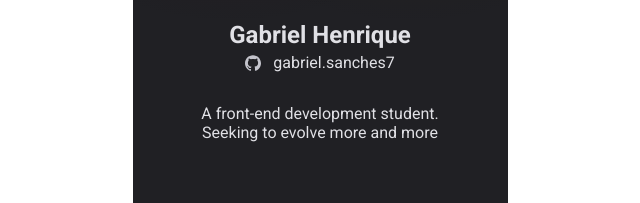
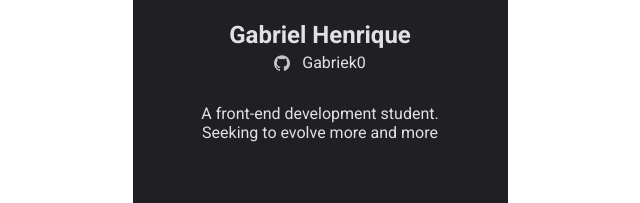
Before and after one commit to Gabriek0/nlw-heat-origin, a plain HTML site: page index.html in a window 1280 px wide. Shown: the part 375-578 px from the top of the page, 320-960 px from the left. Drawn offline with Linux system fonts and the light colour scheme.

Commit message:
modificando link do github no html

```diff
--- a/index.html
+++ b/index.html
@@ -24,7 +24,7 @@
             <h1>Gabriel Henrique</h1>
             <a href="https://instagram.com/gabriel.sanches7">
                 <img src="./images/github.svg" alt="">
-                gabriel.sanches7</a>
+                Gabriek0</a>
 
             <p>A front-end development student. Seeking to evolve more and more</p>
 
```
